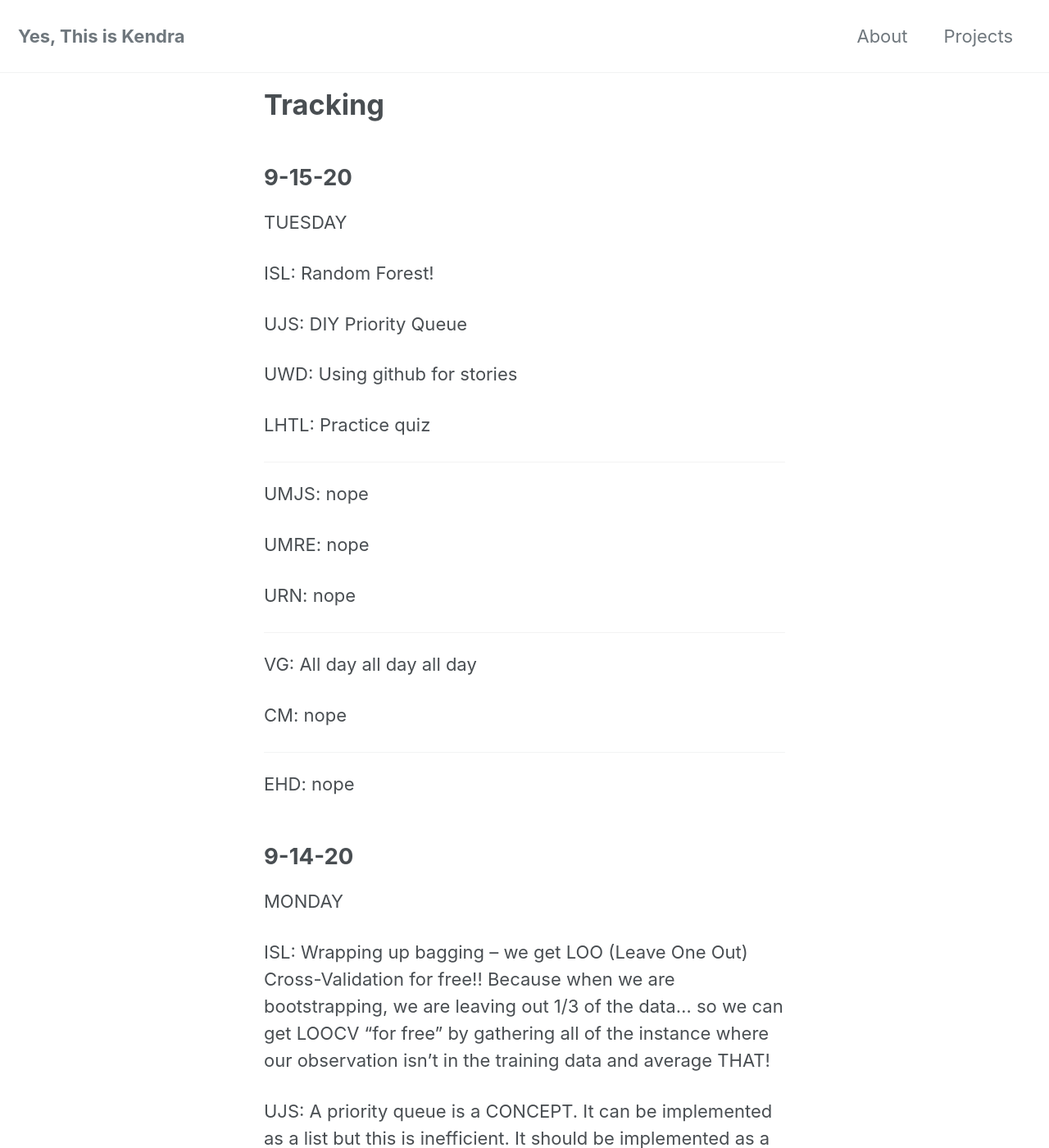
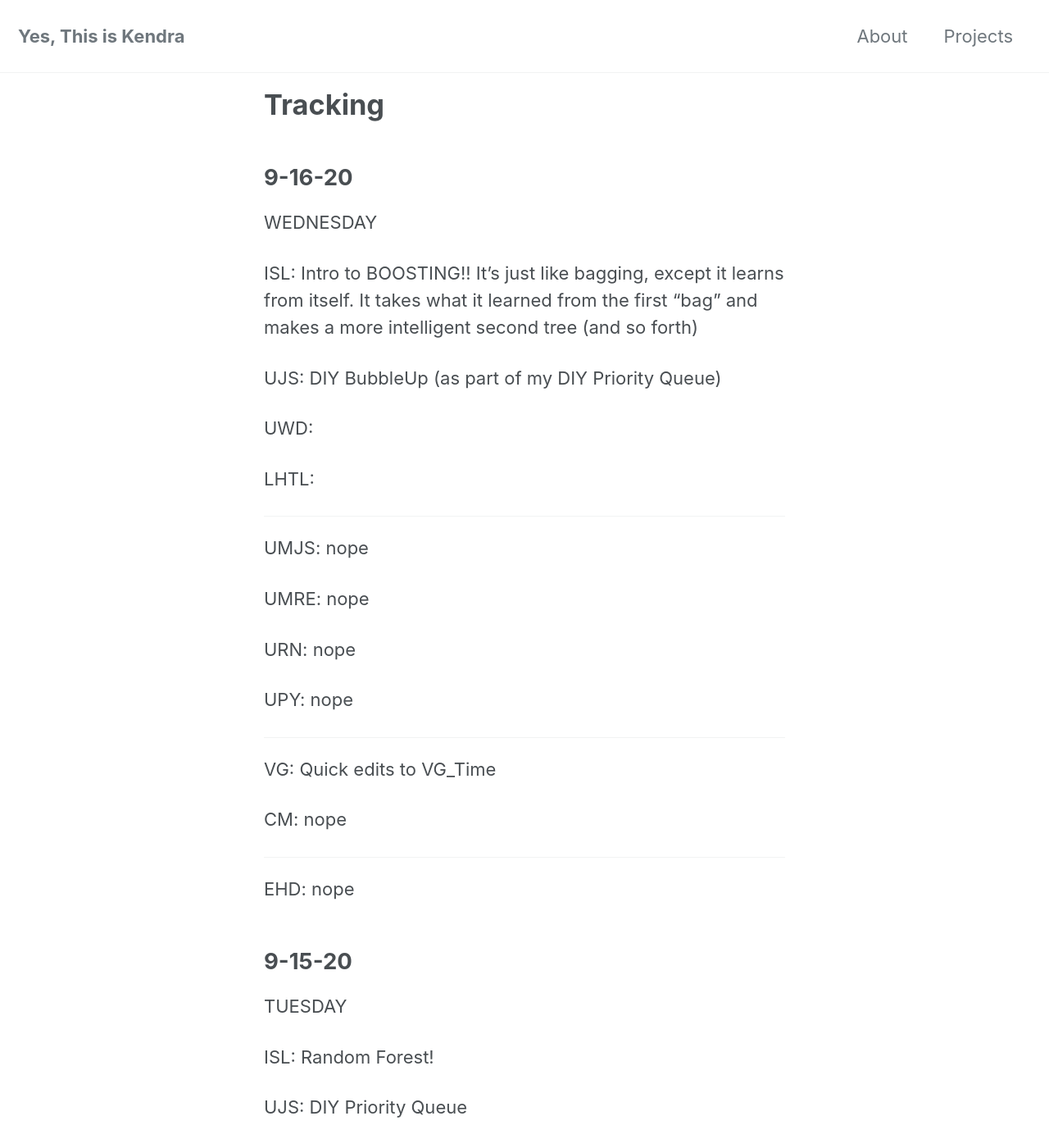
Before and after one commit to yesthisiskendra/yesthisiskendra.github.io, a Jekyll site: the page built from _pages/tracking.md, in a window 1280 px wide and 1400 px high. Shown: the whole window at 82% size. Built offline with Jekyll 4.4.1, drawn with Linux system fonts in a browser that asks for light colours; cached includes are drawn as plain includes; nearby versions of some CDN libraries.

Commit message:
Add to Tracking

```diff
--- a/_pages/tracking.md
+++ b/_pages/tracking.md
@@ -3,6 +3,38 @@ layout: home
 title: "Tracking"
 permalink: /tracking/
 ---
+
+## 9-16-20
+
+WEDNESDAY
+
+ISL: Intro to BOOSTING!! It's just like bagging, except it learns from itself. It takes what it learned from the first "bag" and makes a more intelligent second tree (and so forth)
+
+UJS: DIY BubbleUp (as part of my DIY Priority Queue)
+
+UWD:
+
+LHTL:
+
+---
+
+UMJS: nope
+
+UMRE: nope
+
+URN: nope
+
+UPY: nope
+
+---
+
+VG: Quick edits to VG_Time
+
+CM: nope
+
+---
+
+EHD: nope
 
 ## 9-15-20
 
@@ -26,7 +58,7 @@ URN: nope
 
 ---
 
-VG: All day all day all day
+VG: VG_Diversity
 
 CM: nope
 
```
